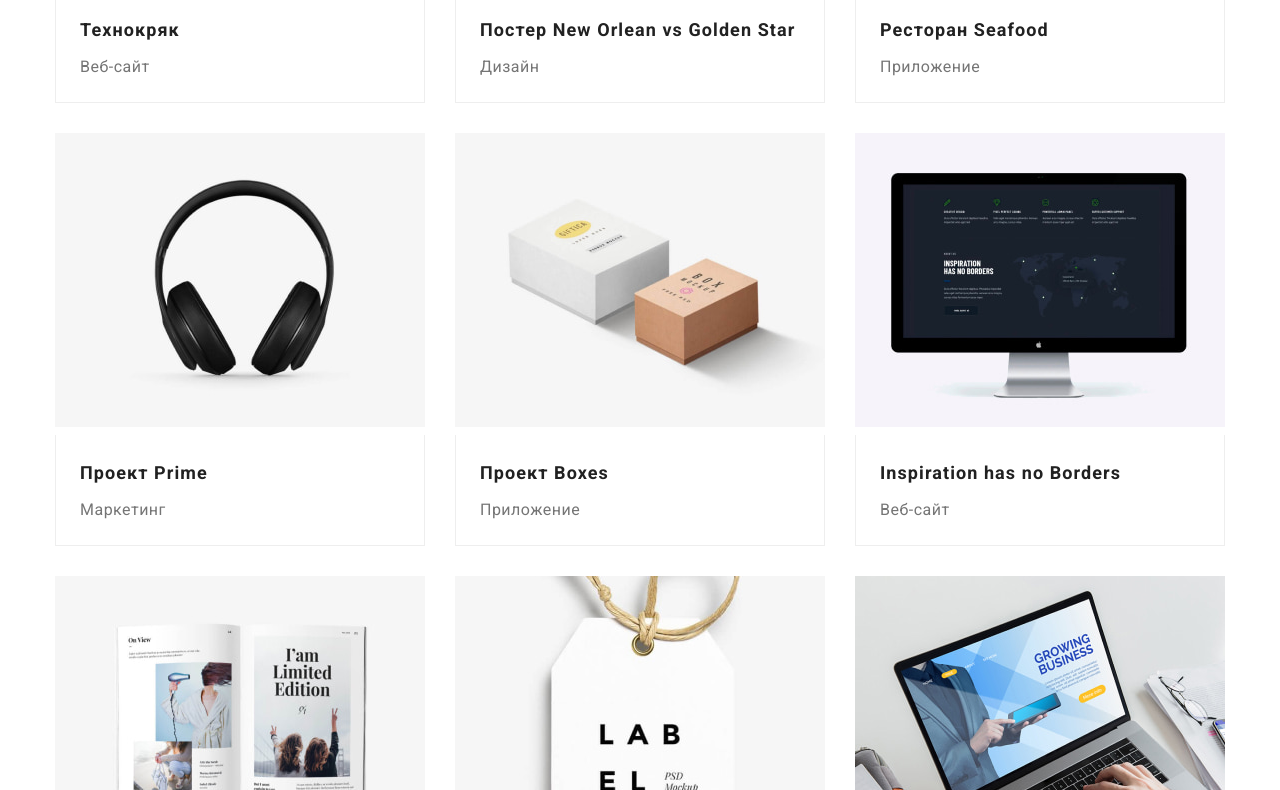
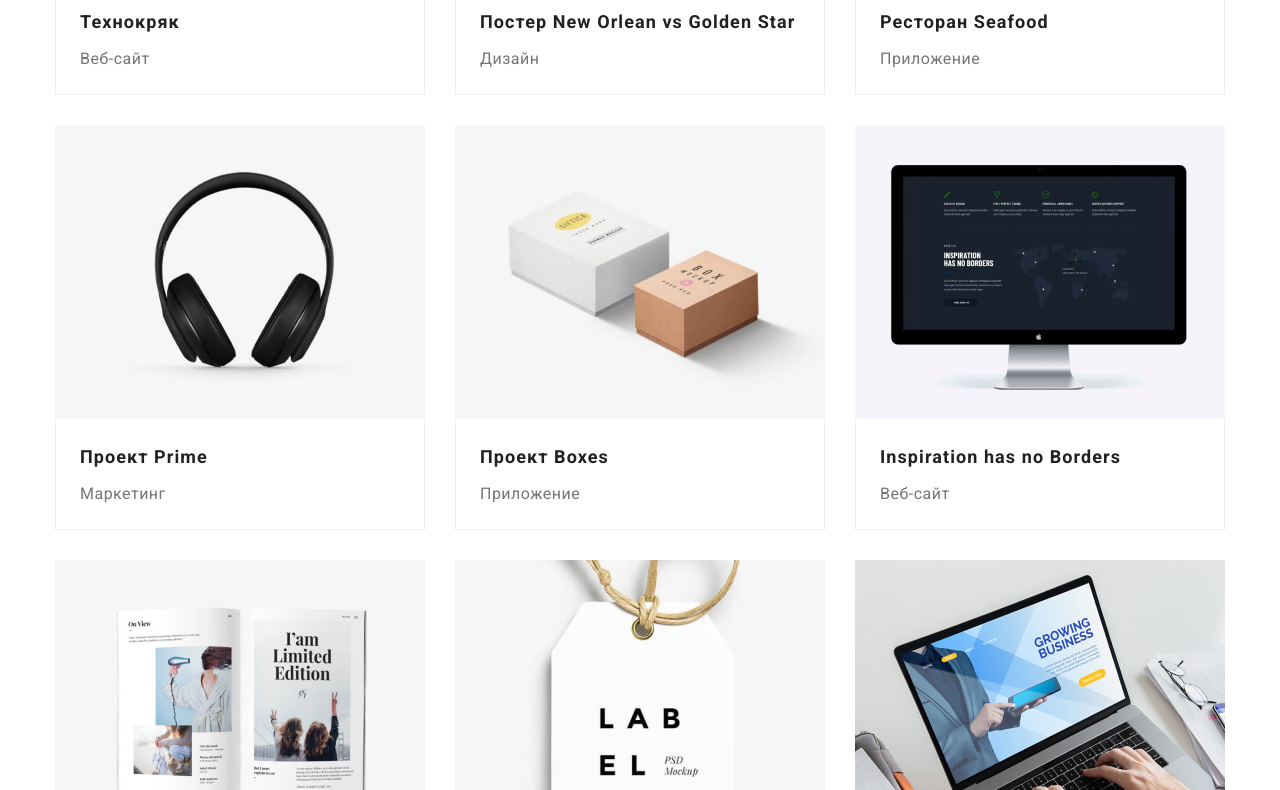
Before and after one commit to EkaterinaZi/goit-markup-hw-04, a plain HTML site: page portfolio.html in a window 1280 px wide. Shown: the part 525-1315 px from the top of the page. Drawn offline with nearby package versions, Linux system fonts and the light colour scheme.

Commit message:
Finally version

```diff
--- a/css/style.css
+++ b/css/style.css
@@ -16,6 +16,10 @@ body {
   color: var(--primary-text-color);
   background-color: #fff;
 }
+img {
+  display: block;
+}
+
 h1,
 h2,
 h3,
@@ -154,6 +158,7 @@ ul {
   font-size: 44px;
   line-height: 1.36;
   padding-top: 200px;
+  text-align: center;
 
   letter-spacing: 0.06em;
   text-transform: uppercase;
@@ -372,10 +377,9 @@ ul {
   line-height: 2;
   letter-spacing: 0.06em;
   color: var(--title-text-colour);
-  margin-top: 20px;
   margin-bottom: 4px;
-  margin-left: 24px;
-  margin-right: 24px;
+  padding-left: 24px;
+  padding-top: 20px;
 }
 .portfolio-description {
   font-size: 16px;
@@ -383,6 +387,5 @@ ul {
   letter-spacing: 0.03em;
   color: var(--primary-text-color);
   padding-bottom: 20px;
-  margin-left: 24px;
-  margin-right: 24px;
+  padding-left: 24px;
 }
```
